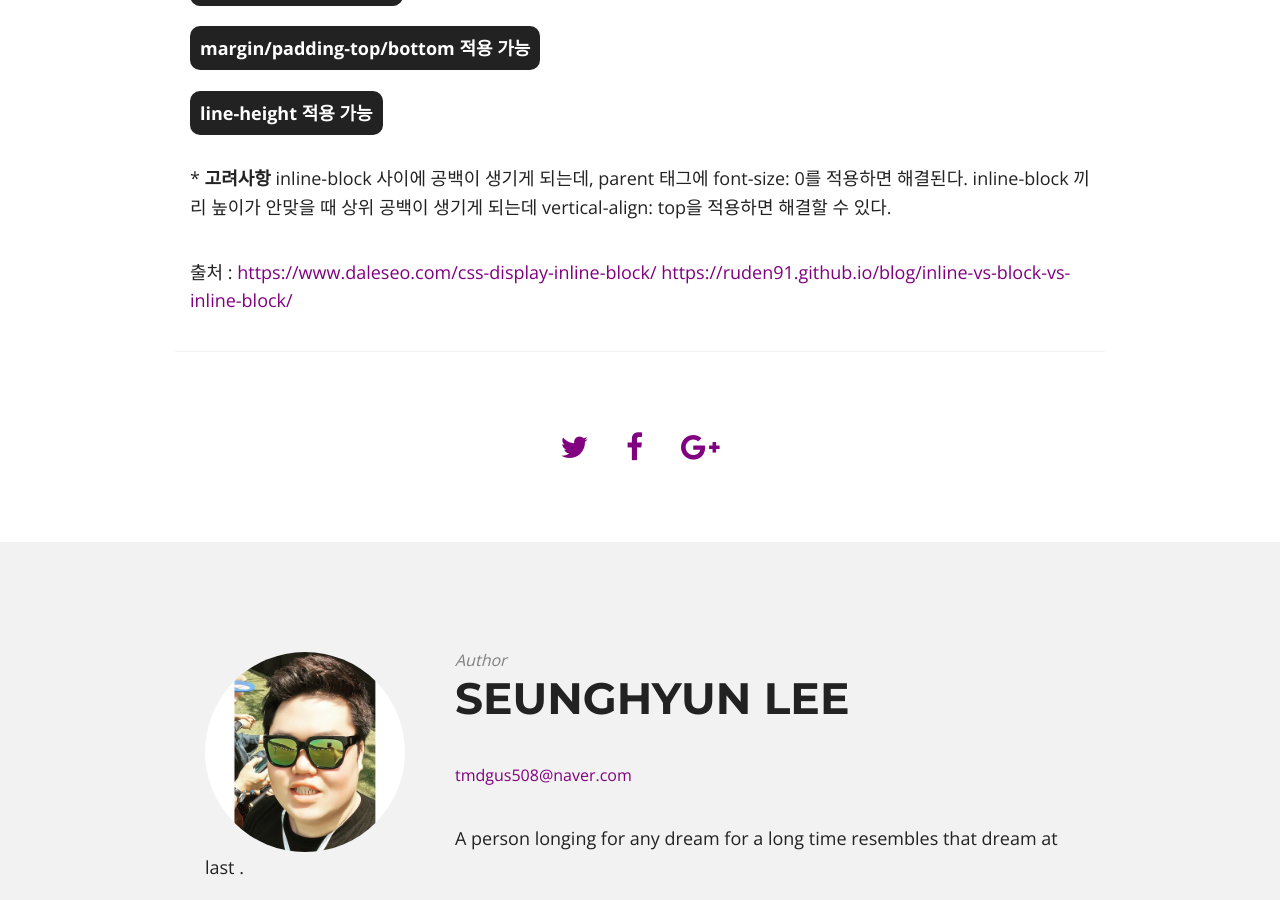
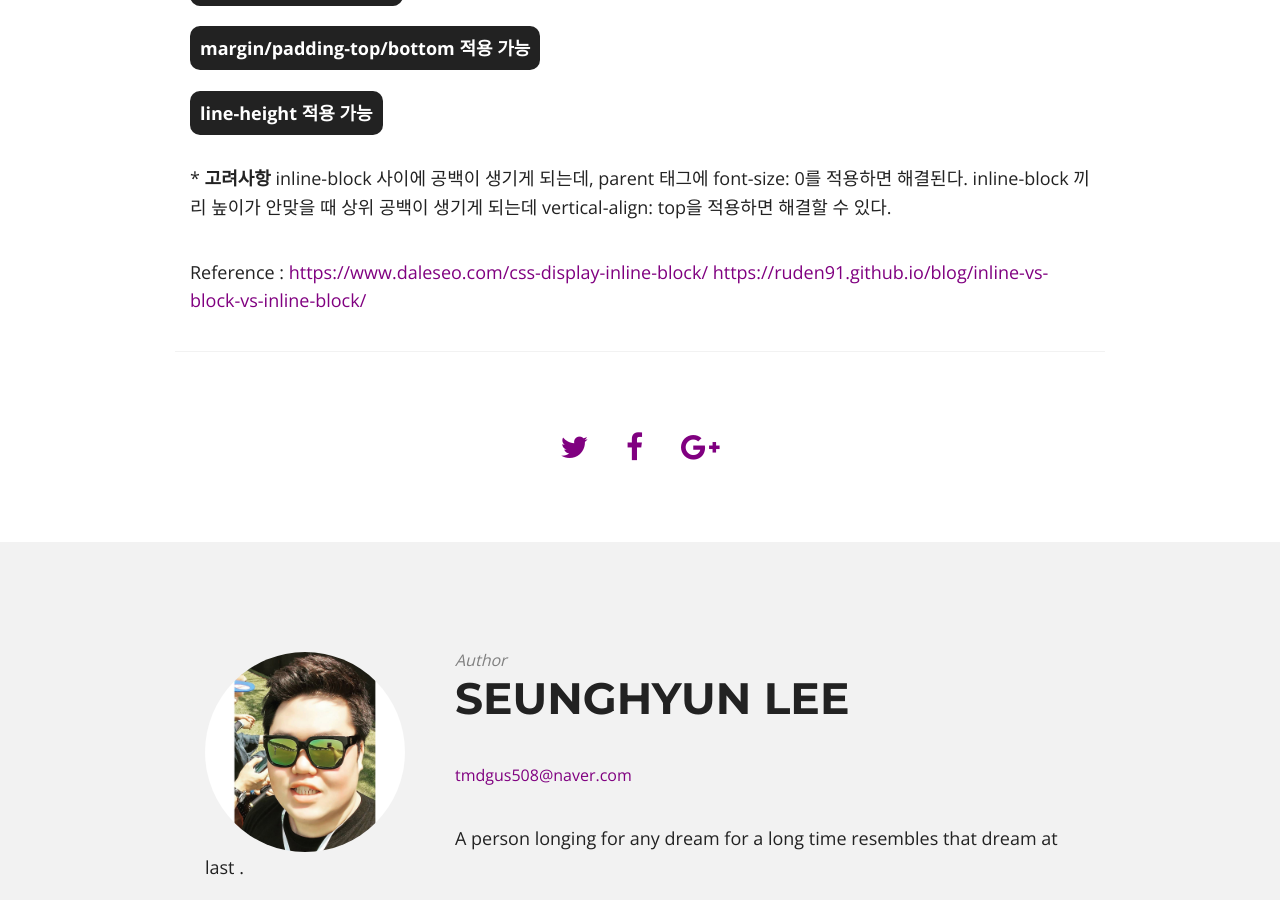
Before and after one commit to lsh58/lsh58.github.io, a Jekyll site: the page built from _posts/2020-02-19-Inline,Block,Inlineblock.md, in a window 1280 px wide and 900 px high, scrolled down 1520 px. Built offline with Jekyll 4.4.1, drawn with Linux system fonts in a browser that asks for light colours; nearby versions of some CDN libraries; comment, search, counter and statistics services are not loaded.

Commit message:
Update 2020-02-19-Inline,Block,Inlineblock.md

```diff
--- a/_posts/2020-02-19-Inline,Block,Inlineblock.md
+++ b/_posts/2020-02-19-Inline,Block,Inlineblock.md
@@ -52,5 +52,5 @@ inline-block 엘리먼트는 명시적으로 헤당 엘리먼트의 스타일을
 inline-block 사이에 공백이 생기게 되는데, parent 태그에 font-size: 0를 적용하면 해결된다.
 inline-block 끼리 높이가 안맞을 때 상위 공백이 생기게 되는데 vertical-align: top을 적용하면 해결할 수 있다.
 
-출처 : <https://www.daleseo.com/css-display-inline-block/>
+Reference : <https://www.daleseo.com/css-display-inline-block/>
 <https://ruden91.github.io/blog/inline-vs-block-vs-inline-block/>
```
